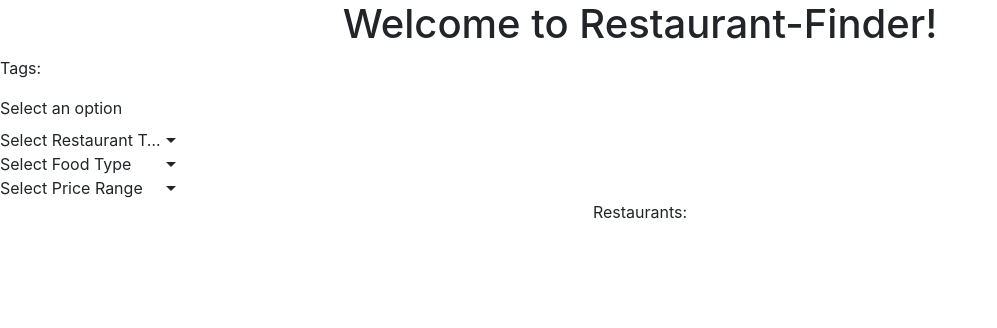
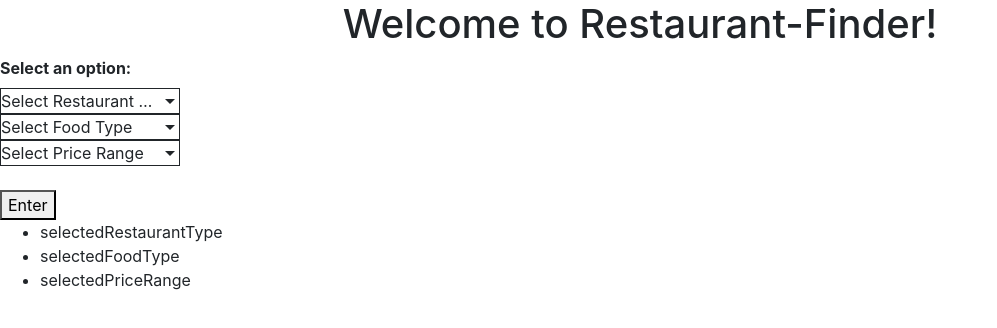
Before and after one commit to benjaminalbertson/Restaurant-Finder, an Angular app in the folder Restaurant-Finder/: page / in a window 1280 px wide. Shown: the top 328 px of the page, without its empty margins (0-997 px from the left). Built offline with nearby package versions, Linux system fonts and the light colour scheme.

Commit message:
Made it look a little nicer. Tried to incorporate a button that populates a list of what the user selected but it turned into a mess

```diff
--- a/Restaurant-Finder/src/app/app.component.html
+++ b/Restaurant-Finder/src/app/app.component.html
@@ -5,18 +5,7 @@
   </h1>
 </div>
 
-  <div style = "text-align: left">
-    <p>
-      Tags:
-    </p>
 
     <div>
       <app-search></app-search>
     </div>
-  </div>
-
-  <div style = "text-align: center">
-  <p>
-    Restaurants:
-  </p>
-  </div>
--- a/Restaurant-Finder/src/app/list/list.component.html
+++ b/Restaurant-Finder/src/app/list/list.component.html
@@ -1,3 +1,2 @@
-<p>
-  list works!
-</p>
+<p>Restaurants:</p>
+<br>
--- a/Restaurant-Finder/src/app/search/search.component.css
+++ b/Restaurant-Finder/src/app/search/search.component.css
@@ -1,5 +1,18 @@
 mat-option {
     background-color: red;
+    border-style: solid;
+    border-width: 1px;
     width: 250px;
     height: 50px;
 }
+mat-select {
+    border-style: solid;
+    border-width: 1px;
+}
+label {
+    font-weight: 700;
+}
+
+.list {
+    display: block;
+}
--- a/Restaurant-Finder/src/app/search/search.component.html
+++ b/Restaurant-Finder/src/app/search/search.component.html
@@ -1,4 +1,4 @@
-<label>Select an option</label>
+<label>Select an option:</label>
 <br>
 <div>
 <mat-form-field>
@@ -35,3 +35,33 @@
       </mat-select>
     </mat-form-field>
     </div>
+<br>
+
+<button onclick="showList()" id="listButton">Enter</button>
+
+<div>
+<ul id="list">
+  <li>selectedRestaurantType</li>
+  <li>selectedFoodType</li>
+  <li>selectedPriceRange</li>
+</ul>
+</div>
+
+<script>
+function showList()
+{
+  var myList = document.getElementById('list');
+  var listDisplay = myList.style.display;
+  var listButton = document.getElementById('listButton')
+
+  if(listDisplay == 'block')
+  {
+    myList.style.display = 'none';
+    listButton.innerHTML = 'Show list';
+  }
+  else{
+    myList.style.display = 'block';
+    listButton.innerHTML = 'Hide list';
+  }
+}
+</script>
--- a/Restaurant-Finder/src/app/search/search.component.ts
+++ b/Restaurant-Finder/src/app/search/search.component.ts
@@ -1,6 +1,7 @@
 import { Component, OnInit } from '@angular/core';
 import { RestaurantService } from '../restaurant.service'
 import { Restaurant } from '../restaurant'
+import { listLazyRoutes } from '@angular/compiler/src/aot/lazy_routes';
 
 @Component({
   selector: 'app-search',
@@ -19,7 +20,9 @@ export class SearchComponent implements OnInit {
   // restaurants: Restaurant[] = this.resService.getRestaurants();
 
   ngOnInit() {
+
   }
+
 
   // searchRestaurants(): Restaurant[]{
   //   var i: number;
```
